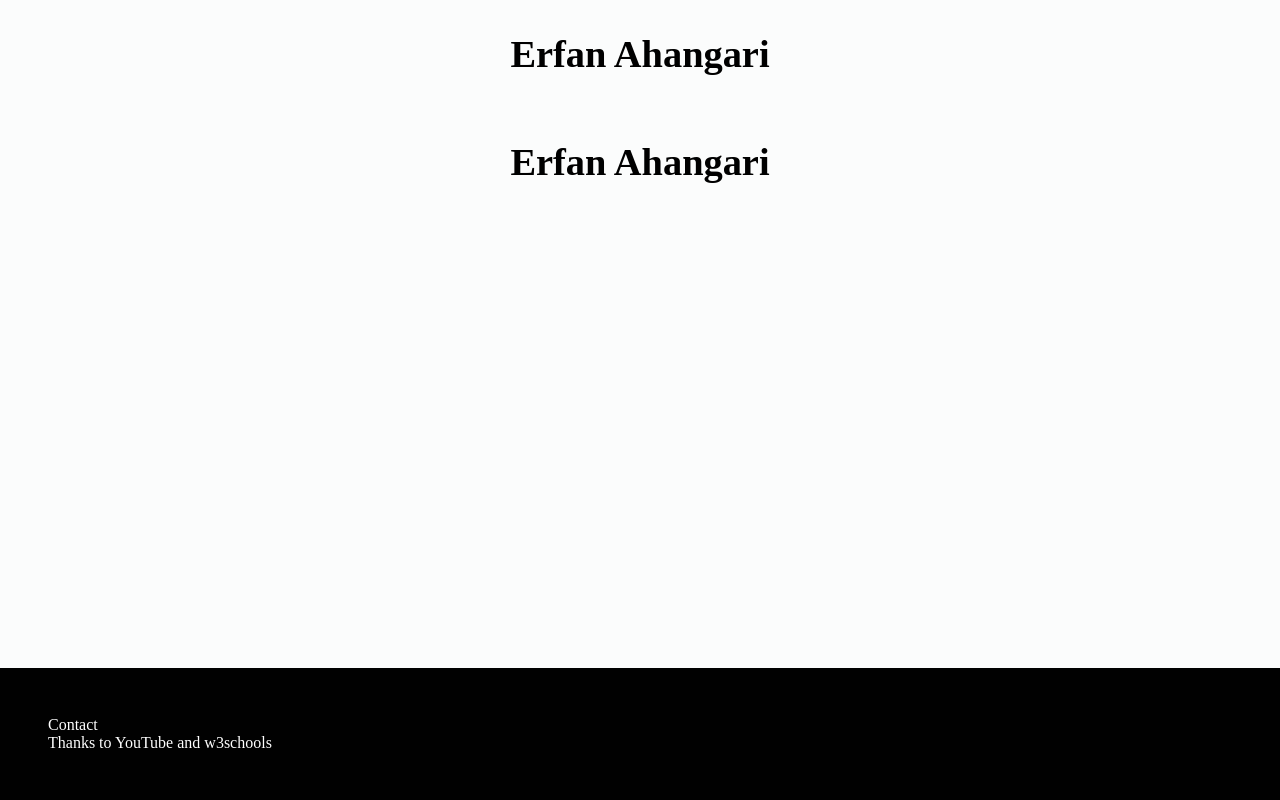
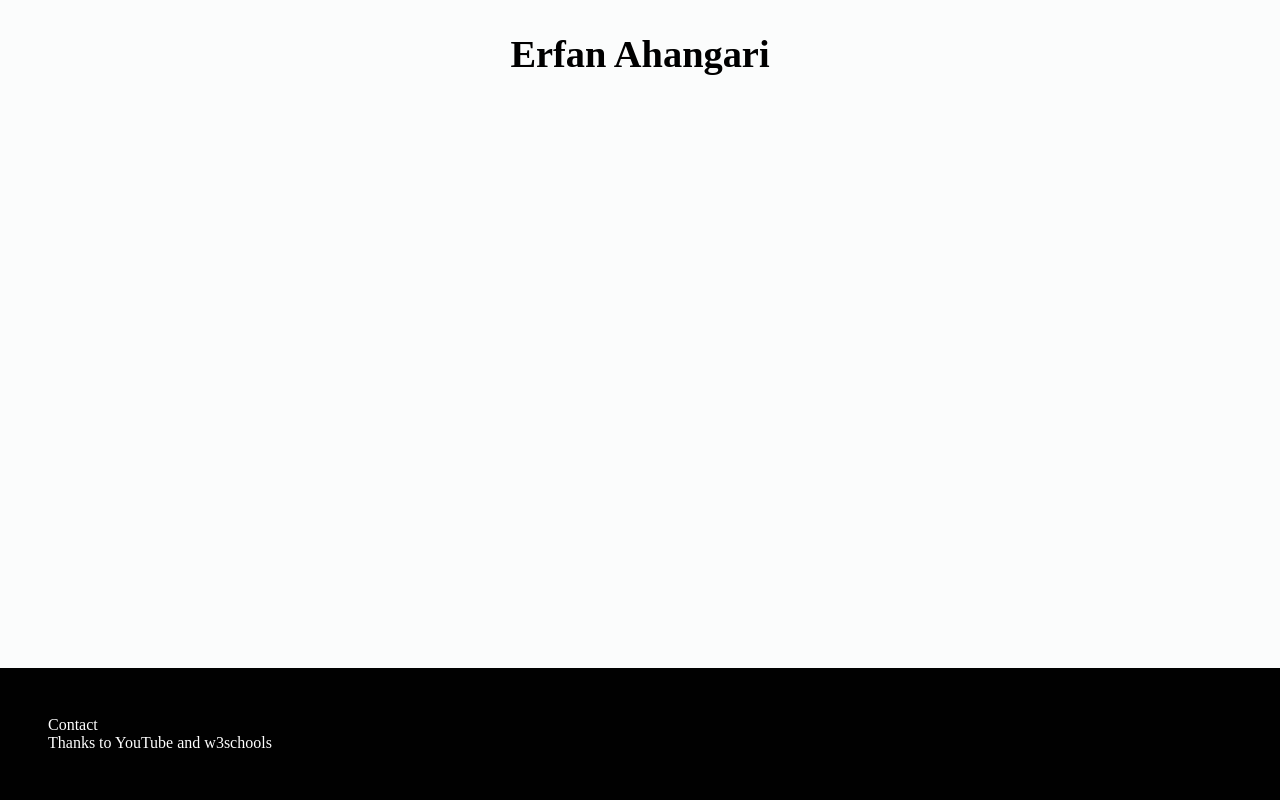
Before and after one commit to ErfanAhangari/ErfanAhangari.github.io, a plain HTML site: page index.html in a window 1280 px wide. Drawn offline with Linux system fonts and the light colour scheme; a web font is replaced by a local one.

Commit message:
Update index.html

```diff
--- a/index.html
+++ b/index.html
@@ -14,7 +14,7 @@
   <body>
   <h2>Erfan Ahangari</h2>
 <div>
-  <h2>Erfan Ahangari</h2>
+
 
 </div>
 
```
